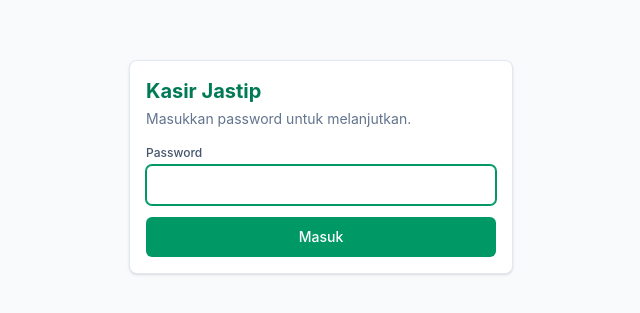
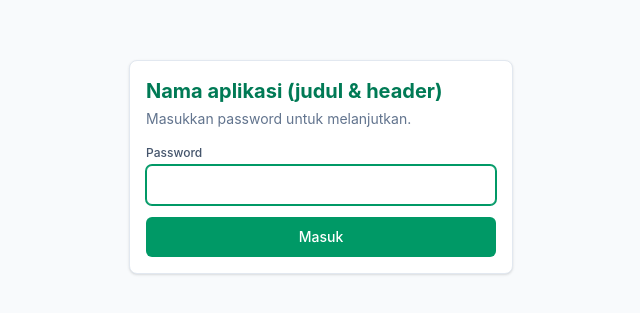
Before and after one commit to wahidfathul33/kasir-jastip, a Next.js app: page /login in a window 1280 px wide. Shown: the part 233-546 px from the top of the page, without its empty margins (319-959 px from the left). Built offline with nearby package versions, Linux system fonts and the light colour scheme.

Commit message:
Nama aplikasi dari APP_NAME

```diff
--- a/app/layout.tsx
+++ b/app/layout.tsx
@@ -1,8 +1,9 @@
+import { APP_NAME } from "@/lib/app";
 import type { Metadata } from "next";
 import "./globals.css";
 
 export const metadata: Metadata = {
-  title: "Kasir Jastip",
+  title: APP_NAME,
   description: "Aplikasi kasir dan pencatatan pesanan jasa titip",
 };
 
--- a/app/login/page.tsx
+++ b/app/login/page.tsx
@@ -1,10 +1,11 @@
+import { APP_NAME } from "@/lib/app";
 import LoginForm from "./LoginForm";
 
 export default function LoginPage() {
   return (
     <div className="flex min-h-screen items-center justify-center px-4">
       <div className="card w-full max-w-sm">
-        <h1 className="mb-1 text-xl font-bold text-emerald-700">Kasir Jastip</h1>
+        <h1 className="mb-1 text-xl font-bold text-emerald-700">{APP_NAME}</h1>
         <p className="mb-4 text-sm text-slate-500">Masukkan password untuk melanjutkan.</p>
         <LoginForm />
       </div>
--- a/components/Nav.tsx
+++ b/components/Nav.tsx
@@ -1,3 +1,4 @@
+import { APP_NAME } from "@/lib/app";
 import Link from "next/link";
 import { logout } from "@/lib/actions";
 
@@ -14,7 +15,7 @@ export default function Nav() {
   return (
     <header className="no-print border-b border-slate-200 bg-white">
       <div className="mx-auto flex max-w-6xl flex-wrap items-center gap-x-1 gap-y-1 px-4 py-2">
-        <span className="mr-3 text-base font-bold text-emerald-700">Kasir Jastip</span>
+        <span className="mr-3 text-base font-bold text-emerald-700">{APP_NAME}</span>
         {links.map((l) => (
           <Link key={l.href} href={l.href} className="rounded-md px-3 py-1.5 text-sm font-medium text-slate-700 hover:bg-slate-100">
             {l.label}
--- /dev/null
+++ b/lib/app.ts
@@ -0,0 +1 @@
+export const APP_NAME = process.env.APP_NAME?.trim() || "Kasir Jastip";
```
Also changed, not shown: 2 other files (tests, documents, lock files or other folders).
